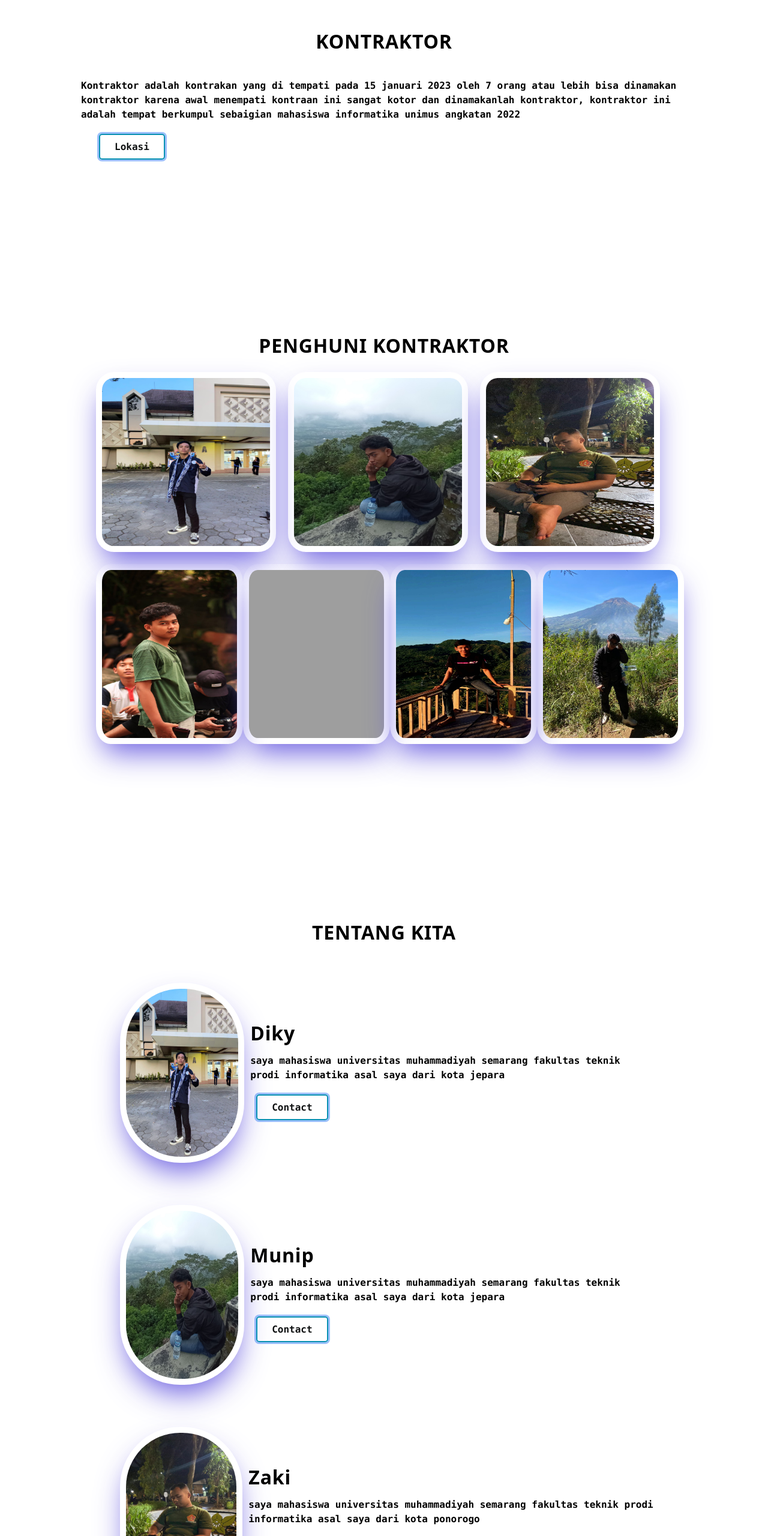
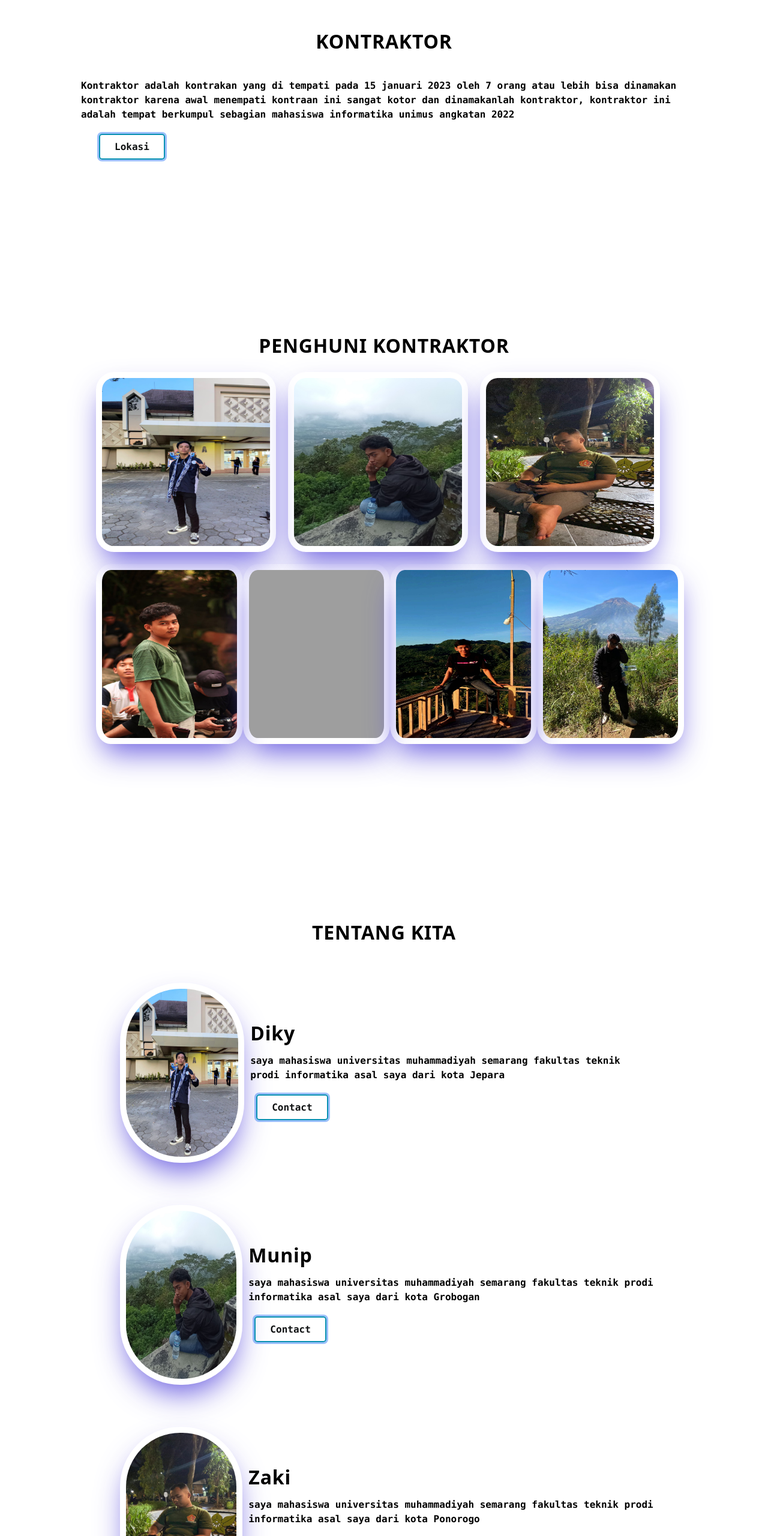
Before and after one commit to kontraktor1/kontraktor1.github.io, a plain HTML site: page kontraktor/index.html in a window 1280 px wide. Shown: the part 100-2660 px from the top of the page at 60% size. Drawn offline with nearby package versions, Linux system fonts and the light colour scheme; grey boxes are pictures that could not be loaded.

Commit message:
Update index.html

```diff
--- a/kontraktor/index.html
+++ b/kontraktor/index.html
@@ -32,7 +32,7 @@
             Kontraktor adalah kontrakan yang di tempati pada 15 januari 2023
             oleh 7 orang atau lebih bisa dinamakan kontraktor karena awal
             menempati kontraan ini sangat kotor dan dinamakanlah kontraktor,
-            kontraktor ini adalah tempat berkumpul sebaigian mahasiswa
+            kontraktor ini adalah tempat berkumpul sebagian mahasiswa
             informatika unimus angkatan 2022
           </p>
         </div>
@@ -92,7 +92,7 @@
           <div class="keterangandiky">
             <p>
               saya mahasiswa universitas muhammadiyah semarang fakultas teknik
-              prodi informatika asal saya dari kota jepara
+              prodi informatika asal saya dari kota Jepara
             </p>
           </div>
           <div class="tombol">
@@ -112,7 +112,7 @@
           <div class="keterangandiky">
             <p>
               saya mahasiswa universitas muhammadiyah semarang fakultas teknik
-              prodi informatika asal saya dari kota jepara
+              prodi informatika asal saya dari kota Grobogan
             </p>
           </div>
           <div class="tombol">
@@ -132,7 +132,7 @@
           <div class="keterangandiky">
             <p>
               saya mahasiswa universitas muhammadiyah semarang fakultas teknik
-              prodi informatika asal saya dari kota ponorogo
+              prodi informatika asal saya dari kota Ponorogo
             </p>
           </div>
           <div class="tombol">
@@ -152,7 +152,7 @@
           <div class="keterangandiky">
             <p>
               saya mahasiswa universitas muhammadiyah semarang fakultas teknik
-              prodi informatika asal saya dari kota pati-purwodadi
+              prodi informatika asal saya dari kota Pati-Purwodadi
             </p>
           </div>
           <div class="tombol">
@@ -278,7 +278,7 @@
     </div>
     <footer class="portfolio-footer">
       <div class="footer-content">
-        <p>&copy; 6 Oktober 2023 Anak - anak kontraan.</p>
+        <p>&copy; 6 Oktober 2023 Anak - anak kontrakan.</p>
       </div>
     </footer>
     <script>
```
